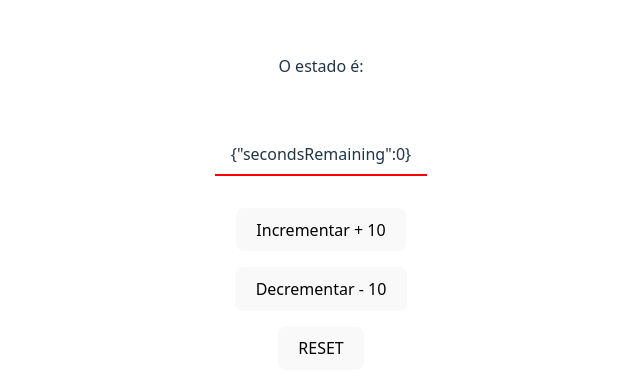
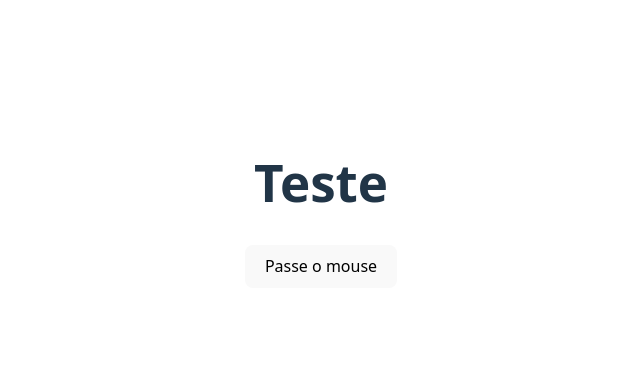
Before and after one commit to xOmilk/AulasTS, a React (Vite) app: page / in a window 1280 px wide. Shown: the part 196-588 px from the top of the page, without its empty margins (319-959 px from the left). Built offline with nearby package versions, Linux system fonts and the light colour scheme.

Commit message:
Testando animations no css

```diff
--- a/src/App.tsx
+++ b/src/App.tsx
@@ -1,7 +1,8 @@
 import "./App.css";
+import { Button } from "./components/Button";
 import { ReducerLearning } from "./pages/ReducerLearning";
 import { SimpleForm } from "./pages/SimpleForm";
 
 export function App() {
-	return <ReducerLearning />;
+	return <Button />;
 }
--- /dev/null
+++ b/src/components/Button/index.tsx
@@ -0,0 +1,11 @@
+import './styles.module.css'
+
+export function Button() {
+	return (
+		<>
+			<h1>Teste</h1>
+
+			<button>Passe o mouse</button>
+		</>
+	);
+}
--- /dev/null
+++ b/src/components/Button/styles.module.css
@@ -0,0 +1,33 @@
+@keyframes shake {
+	25% {
+		transform: scale(1) rotate(0deg);
+	}
+	50% {
+		transform: scale(1.1) rotate(-5deg);
+	}
+	75% {
+		transform: scale(1) rotate(5deg);
+	}
+	100% {
+		transform: scale(1) rotate(0deg);
+	}
+}
+
+div * {
+	transition: all 1s !important;
+
+	&:hover {
+		animation: shake 0.3s linear infinite !important;
+	}
+}
+
+button {
+	display: flex;
+	align-items: center;
+	justify-content: center;
+	transition: all 0.3s !important;
+
+	&:hover {
+		animation: shake 0.3s linear infinite !important;
+	}
+}
```
